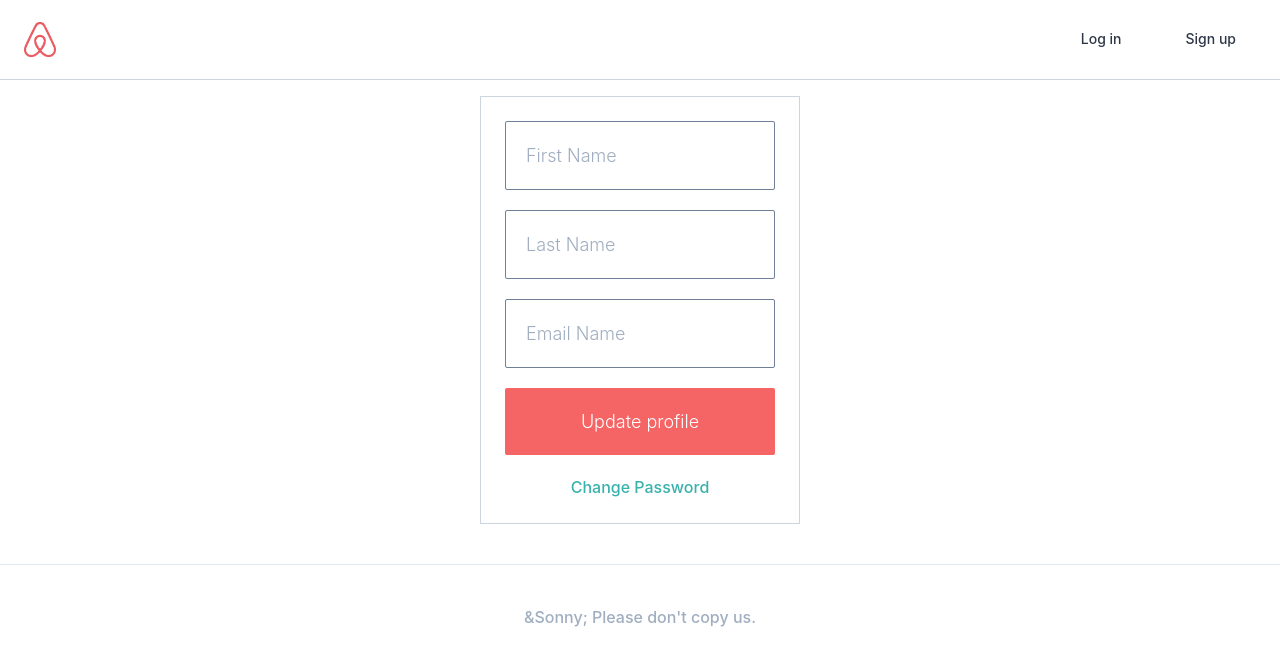
After one commit to sonny-son/airbnb-clone, a Django app: page /users/1/update-profile/ in a window 1280 px wide. The commit adds this page. Shown: the top 666 px of the page. Run offline with Django 3.2, Linux system fonts and the light colour scheme; some libraries are stand-ins or nearby versions.

Commit message:
Update profile and password by form

```diff
--- a/assets/scss/styles.scss
+++ b/assets/scss/styles.scss
@@ -17,6 +17,10 @@
 
 .btn {
   @apply text-center rounded-sm font-light text-lg w-full p-5;
+}
+
+.btn-link {
+  @apply text-center py-3 rounded-lg font-light text-lg w-full text-white bg-red-500;
 }
 
 .input {
--- a/tailwind.config.js
+++ b/tailwind.config.js
@@ -9,6 +9,10 @@ module.exports = {
       },
       borderRadius: {
         xl: "1.5rem"
+      },
+      minHeight: {
+        "50vh": "50vh",
+        "75vh": "75vh"
       }
     }
   },
--- a/templates/mixins/auth/auth_form.html
+++ b/templates/mixins/auth/auth_form.html
@@ -1,4 +1,4 @@
-<form method="POST" action="{% url "users:signup" %}" class="w-full">
+<form method="POST" class="w-full">
     {% csrf_token %}
 
     {% if form.non_field_errors %}
--- a/templates/partials/messages.html
+++ b/templates/partials/messages.html
@@ -1,7 +1,7 @@
 {% if messages %}
     <ul class="absolute top-0 mx-auto left-0 right-0 flex justify-center">
         {% for message in messages %}
-            <li class="message z-10 font-medium rounded-full text-white py-4 px-6 w-64 text-center {% if message.tags %}{{ message.tags }}{% endif %}">{{ message }}</li>
+            <li class="message z-10 font-medium rounded-full text-white py-4 px-6 w-3/12 text-center {% if message.tags %}{{ message.tags }}{% endif %}">{{ message }}</li>
         {% endfor %}
     </ul>
 {% endif %}
--- a/templates/partials/nav.html
+++ b/templates/partials/nav.html
@@ -1,5 +1,6 @@
 <ul class="flex items-center text-sm font-medium h-full">
    {% if user.is_authenticated %}
+      <li class="nav_link"><a href="{{user.get_absolute_url}}">Profile</a></li>
       <li class="nav_link"><a href="{% url "users:logout" %}">Log out</a></li>
    {% else %}
       <li class="nav_link"><a href="{% url "users:login" %}">Log in</a></li>
--- a/templates/rooms/room_detail.html
+++ b/templates/rooms/room_detail.html
@@ -11,7 +11,7 @@
     <h3>{{room.description}}</h3>
 </div>
 <div>
-    <h2>By: {{room.host.username}}
+    <h2>By: <a href="{{room.host.get_absolute_url}}">{{room.host.username}}</a>
     {% if room.host.superhost %}
         (superhost)
     {% endif %}
--- /dev/null
+++ b/templates/users/update_profile.html
@@ -0,0 +1,20 @@
+{% extends "base.html" %}
+
+{% block page_title %}
+    Update Profile
+{% endblock page_title %}
+
+{% block search-bar %}
+{% endblock search-bar %}
+
+{% block content %}
+
+    <div class="container lg:w-5/12 md:w-1/2 xl:w-1/4 mx-auto my-10 flex flex-col items-center border p-6 border-gray-400">
+
+        {% include 'mixins/auth/auth_form.html' with form=form cta="Update profile" %}
+
+        <div class="mt-5">
+            <a href="{% url 'users:password' user.pk%}" class="text-teal-500 font-medium">Change Password</a>
+        </div>
+    </div>
+{% endblock content %}
--- a/users/forms.py
+++ b/users/forms.py
@@ -78,3 +78,98 @@ class SignUpForm(forms.ModelForm):
         user.username = email
         user.set_password(password)
         user.save()
+
+
+class UpdateProfileForm(forms.ModelForm):
+    # view에서 보내는 pk 받기
+    def __init__(self, pk, *args, **kwargs):
+        # we explicit define the foo keyword argument, cause otherwise kwargs will
+        # contain it and passes it on to the super class, who fails cause it's not
+        # aware of a foo keyword argument.
+        super(UpdateProfileForm, self).__init__(*args, **kwargs)
+        self.pk = pk
+
+    class Meta:
+        model = models.User
+        fields = ("first_name", "last_name", "email")
+        widgets = {
+            "first_name": forms.TextInput(
+                attrs={"placeholder": "First Name", "class": "input"}
+            ),
+            "last_name": forms.TextInput(
+                attrs={"placeholder": "Last Name", "class": "input"}
+            ),
+            "email": forms.EmailInput(
+                attrs={"placeholder": "Email Name", "class": "input"}
+            ),
+        }
+
+    def clean_email(self):
+        email = self.cleaned_data.get("email")
+        try:
+            models.User.objects.get(email=email)
+            raise forms.ValidationError(
+                "That email is already taken", code="existing_user"
+            )
+        except models.User.DoesNotExist:
+            return email
+
+    def save(self):
+        user = models.User.objects.get(pk=self.pk)
+        email = self.cleaned_data.get("email")
+        first_name = self.cleaned_data.get("first_name")
+        last_name = self.cleaned_data.get("last_name")
+        user.username = email
+        if first_name:
+            user.first_name = first_name
+            print(first_name)
+        if last_name:
+            user.last_name = last_name
+        user.save()
+
+
+class UpdatePasswordForm(forms.Form):
+    def __init__(self, pk, *args, **kwargs):
+        # we explicit define the foo keyword argument, cause otherwise kwargs will
+        # contain it and passes it on to the super class, who fails cause it's not
+        # aware of a foo keyword argument.
+        super(UpdatePasswordForm, self).__init__(*args, **kwargs)
+        self.pk = pk
+
+    current_password = forms.CharField(
+        widget=forms.PasswordInput(
+            attrs={"placeholder": "Current Password", "class": "input"}
+        )
+    )
+    new_password = forms.CharField(
+        widget=forms.PasswordInput(
+            attrs={"placeholder": "New Password", "class": "input"}
+        )
+    )
+    new_password1 = forms.CharField(
+        widget=forms.PasswordInput(
+            attrs={"placeholder": "Confirm New Password", "class": "input"}
+        )
+    )
+
+    def clean_current_password(self):
+        user = models.User.objects.get(pk=self.pk)
+        current_password = self.cleaned_data.get("current_password")
+        if user.check_password(current_password):
+            return current_password
+        else:
+            raise forms.ValidationError("confirmation isn't matched")
+
+    def clean_new_password1(self):
+        new_password = self.cleaned_data.get("new_password")
+        new_password1 = self.cleaned_data.get("new_password1")
+        if new_password != new_password1:
+            raise forms.ValidationError("Password confirmation does not match")
+        else:
+            return new_password
+
+    def save(self):
+        user = models.User.objects.get(pk=self.pk)
+        new_password = self.cleaned_data.get("new_password")
+        user.set_password(new_password)
+        user.save()
--- a/users/models.py
+++ b/users/models.py
@@ -7,6 +7,7 @@ from django.contrib.auth.models import AbstractUser
 from django.db import models
 from django.core.mail import send_mail
 from django.utils.html import strip_tags
+from django.shortcuts import reverse
 from django.template.loader import render_to_string
 
 # Create your models here.
@@ -63,6 +64,9 @@ class User(AbstractUser):
         max_length=50, choices=LOGIN_CHOICES, default=LOGIN_EMAIL
     )
 
+    def get_absolute_url(self):
+        return reverse("users:profile", kwargs={"pk": self.pk})
+
     def verify_email(self):
         if self.email_verified is False:
             secret = uuid.uuid4().hex[:20]
--- a/users/urls.py
+++ b/users/urls.py
@@ -4,12 +4,19 @@ from . import views
 app_name = "users"
 
 urlpatterns = [
-    path("login", views.LoginView.as_view(), name="login"),
-    path("login/github", views.github_login, name="github-login"),
-    path("login/github/callback", views.github_callback, name="github-callback"),
-    path("login/kakao", views.kakao_login, name="kakao-login"),
-    path("login/kakao/callback", views.kakao_callback, name="kakao-callback"),
-    path("logout", views.log_out, name="logout"),
-    path("signup", views.SignUpView.as_view(), name="signup"),
-    path("verify/<str:key>", views.complete_verification, name="complete-verification"),
+    path("login/", views.LoginView.as_view(), name="login"),
+    path("login/github/", views.github_login, name="github-login"),
+    path("login/github/callback/", views.github_callback, name="github-callback"),
+    path("login/kakao/", views.kakao_login, name="kakao-login"),
+    path("login/kakao/callback/", views.kakao_callback, name="kakao-callback"),
+    path("logout/", views.log_out, name="logout"),
+    path("signup/", views.SignUpView.as_view(), name="signup"),
+    path(
+        "verify/<str:key>/", views.complete_verification, name="complete-verification"
+    ),
+    path("<int:pk>/", views.UserProfileView.as_view(), name="profile"),
+    path("<int:pk>/update-profile/", views.UpdateProfileView.as_view(), name="update"),
+    path(
+        "<int:pk>/update-password/", views.UpdatePasswordView.as_view(), name="password"
+    ),
 ]
--- a/users/views.py
+++ b/users/views.py
@@ -1,6 +1,6 @@
 import os
 import requests
-from django.views.generic import FormView
+from django.views.generic import FormView, DetailView, UpdateView
 from django.urls import reverse_lazy
 from django.shortcuts import redirect, reverse
 from django.contrib.auth import authenticate, login, logout
@@ -45,6 +45,40 @@ class SignUpView(FormView):
             login(self.request, user)
         user.verify_email()
         return super().form_valid(form)
+
+
+class UpdateProfileView(FormView):
+    template_name = "users/update_profile.html"
+    form_class = forms.UpdateProfileForm
+    success_url = reverse_lazy("core:home")
+
+    def form_valid(self, form):
+        form.save()
+        return super().form_valid(form)
+
+    # view->form으로 파라미터 보내기
+    def get_form_kwargs(self):
+        kwargs = super(UpdateProfileView, self).get_form_kwargs()
+        # update the kwargs for the form init method with yours
+        kwargs.update(self.kwargs)
+        return kwargs
+
+
+class UpdatePasswordView(FormView):
+    template_name = "users/update_password.html"
+    form_class = forms.UpdatePasswordForm
+    success_url = reverse_lazy("core:home")
+
+    def form_valid(self, form):
+        form.save()
+        return super().form_valid(form)
+
+    # view->form으로 파라미터 보내기
+    def get_form_kwargs(self):
+        kwargs = super(UpdatePasswordView, self).get_form_kwargs()
+        # update the kwargs for the form init method with yours
+        kwargs.update(self.kwargs)
+        return kwargs
 
 
 def complete_verification(request, key):
@@ -193,3 +227,9 @@ def kakao_callback(request):
     except KakaoException as e:
         messages.error(request, e)
         return redirect(reverse("users:login"))
+
+
+class UserProfileView(DetailView):
+
+    model = models.User
+    context_object_name = "user_obj"
```
Also changed, not shown: templates/mixins/user_avatar.html (added, +7 -0 lines), templates/users/update_password.html (added, +20 -0 lines), templates/users/user_detail.html (added, +37 -0 lines), static/css/styles.css. Lines whose indentation alone changed are shown as unchanged.
